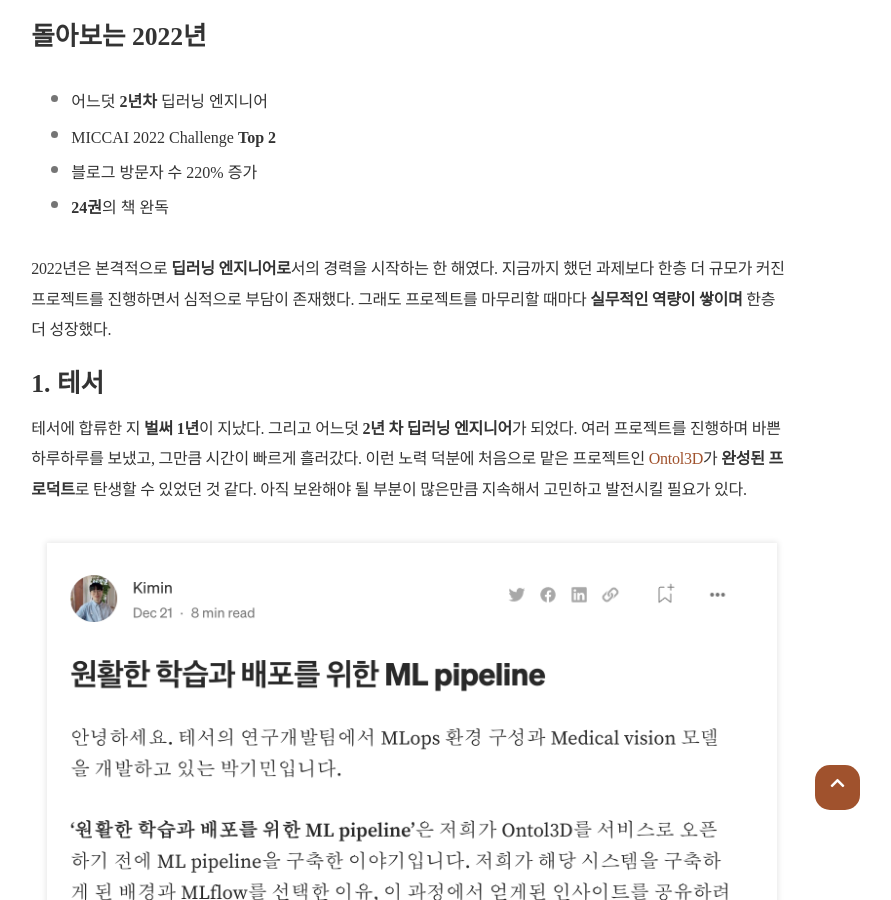
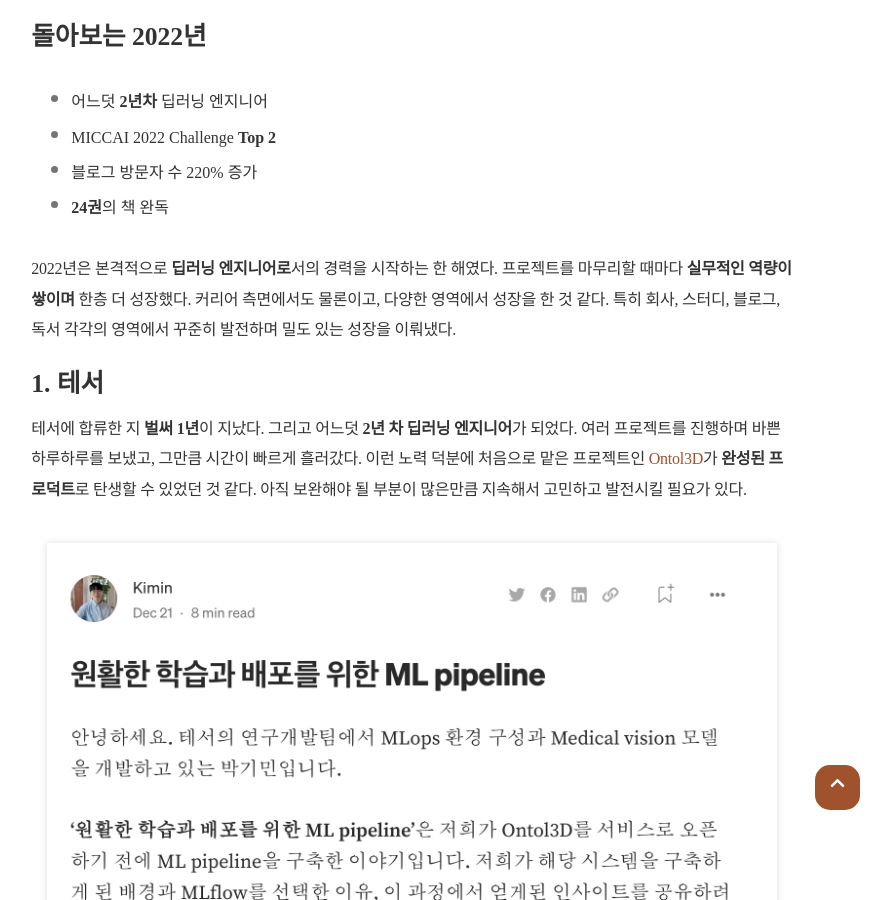
Before and after one commit to PEBpung/PEBpung.github.io, a Jekyll site: the page built from _posts/2022-12-31-Retrospect.md, in a window 1280 px wide and 900 px high, scrolled down 326 px. Shown: the whole window, without its empty margins (228-1119 px from the left). Built offline with Jekyll 4.4.1, drawn with Linux system fonts in a browser that asks for light colours; nearby versions of some CDN libraries; some web fonts are replaced; comment, search, counter and statistics services are not loaded.

Commit message:
post: 회고 글 수정

```diff
--- a/_posts/2022-12-31-Retrospect.md
+++ b/_posts/2022-12-31-Retrospect.md
@@ -8,7 +8,6 @@
 comments: True
 typora-root-url: ../
 use_math: true
-
 ---
 
 ## **돌아보는 2022년**
@@ -18,7 +17,7 @@
 - 블로그 방문자 수 220% 증가
 - **24권**의 책 완독
 
-2022년은 본격적으로 **딥러닝 엔지니어로**서의 경력을 시작하는 한 해였다. 지금까지 했던 과제보다 한층 더 규모가 커진 프로젝트를 진행하면서 심적으로 부담이 존재했다. 그래도 프로젝트를 마무리할 때마다 **실무적인 역량이 쌓이며** 한층 더 성장했다.
+2022년은 본격적으로 **딥러닝 엔지니어로**서의 경력을 시작하는 한 해였다. 프로젝트를 마무리할 때마다 **실무적인 역량이 쌓이며** 한층 더 성장했다. 커리어 측면에서도 물론이고, 다양한 영역에서 성장을 한 것 같다. 특히 회사, 스터디, 블로그, 독서 각각의 영역에서 꾸준히 발전하며 밀도 있는 성장을 이뤄냈다.
 
 ## 1. 테서
 
@@ -38,7 +37,7 @@
 
 ![Untitled](/assets/img/2022-12-31-Retrospect/Untitled%201.png)
 
-테서에서  **Brain tumor segmentation을 개발한 경험**이 많은 도움이 되었던 것 같다. 대회를 통해서 여러 병원에서 촬영된 MRI 데이터에서도 범용적으로 적용 가능한 딥러닝 모델을 개발할 수 있었다. 앞으로도 MRI, CT 등 **의료 인공지능 관련 대회**를 참가할 것이다.
+테서에서 **Brain tumor segmentation을 개발한 경험**이 많은 도움이 되었던 것 같다. 대회를 통해서 여러 병원에서 촬영된 MRI 데이터에서도 범용적으로 적용 가능한 딥러닝 모델을 개발할 수 있었다. 앞으로도 MRI, CT 등 **의료 인공지능 관련 대회**를 참가할 것이다.
 
 대회 참가 외에도 딥러닝 **경량화 연구**와 **Representation learning** 등 이론적인 내용도 많이 다뤘다. 사실 업무를 하다보면 깊은 이해보단 빠르게 적용하는데 초점을 맞출 수 밖에 없다. 주먹구구식으로 딥러닝 연구를 진행하다보면 결국 지식이 **일회성으로 휘발될 가능성**이 높다. 그렇기에 스터디에서 딥러닝의 이론적인 부분을 다루는 시간은 값진 자산이었다. 해당 스터디에서 배운 내용도 **블로그에 정리할 예정**이다.
 
```
